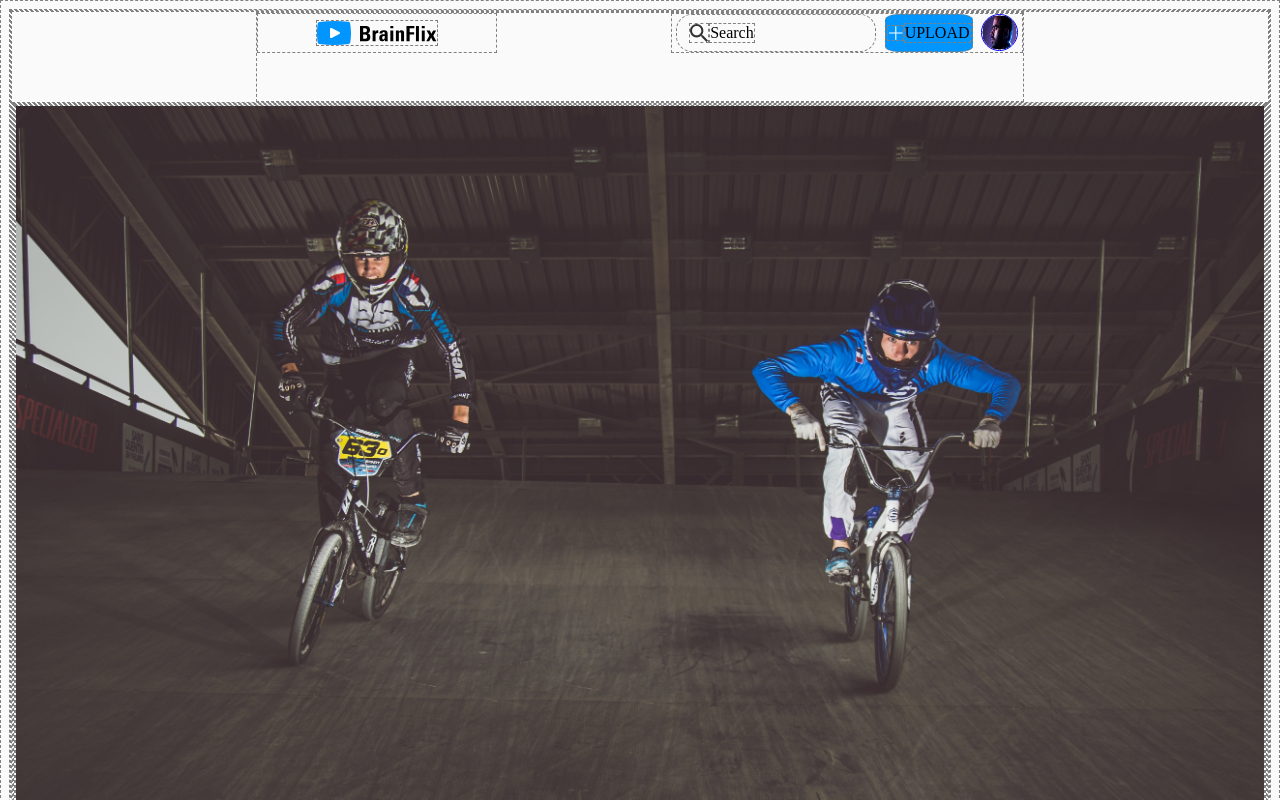
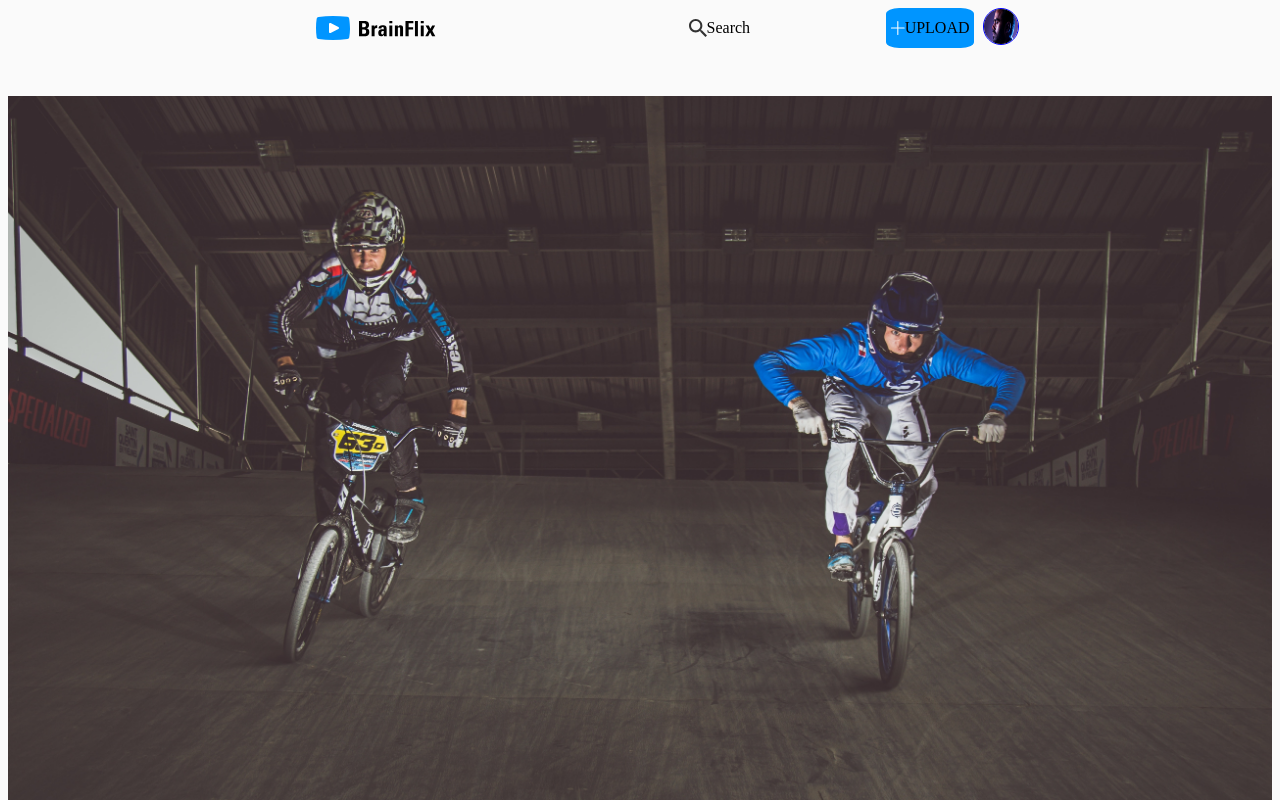
Before and after one commit to BrianH801/brainflix-brianH, a React (Create React App) app in the folder sprint-1/: page / in a window 1280 px wide. Shown: the top 800 px of the page. Built offline with nearby package versions, Linux system fonts and the light colour scheme.

Commit message:
forgot to take out gray borders used for styling

```diff
--- a/sprint-1/src/styles/main.css
+++ b/sprint-1/src/styles/main.css
@@ -84,7 +84,6 @@ body {
 * {
   -webkit-box-sizing: border-box;
           box-sizing: border-box;
-  border: 1px dashed grey;
 }
 
 .header {
--- a/sprint-1/src/styles/partials/_utilities.scss
+++ b/sprint-1/src/styles/partials/_utilities.scss
@@ -16,5 +16,5 @@
 
 * {
   box-sizing: border-box;
-  border: 1px dashed grey;
+  // border: 1px dashed grey;
 }
```
Also changed, not shown: 1 other file (tests, documents, lock files or other folders).
